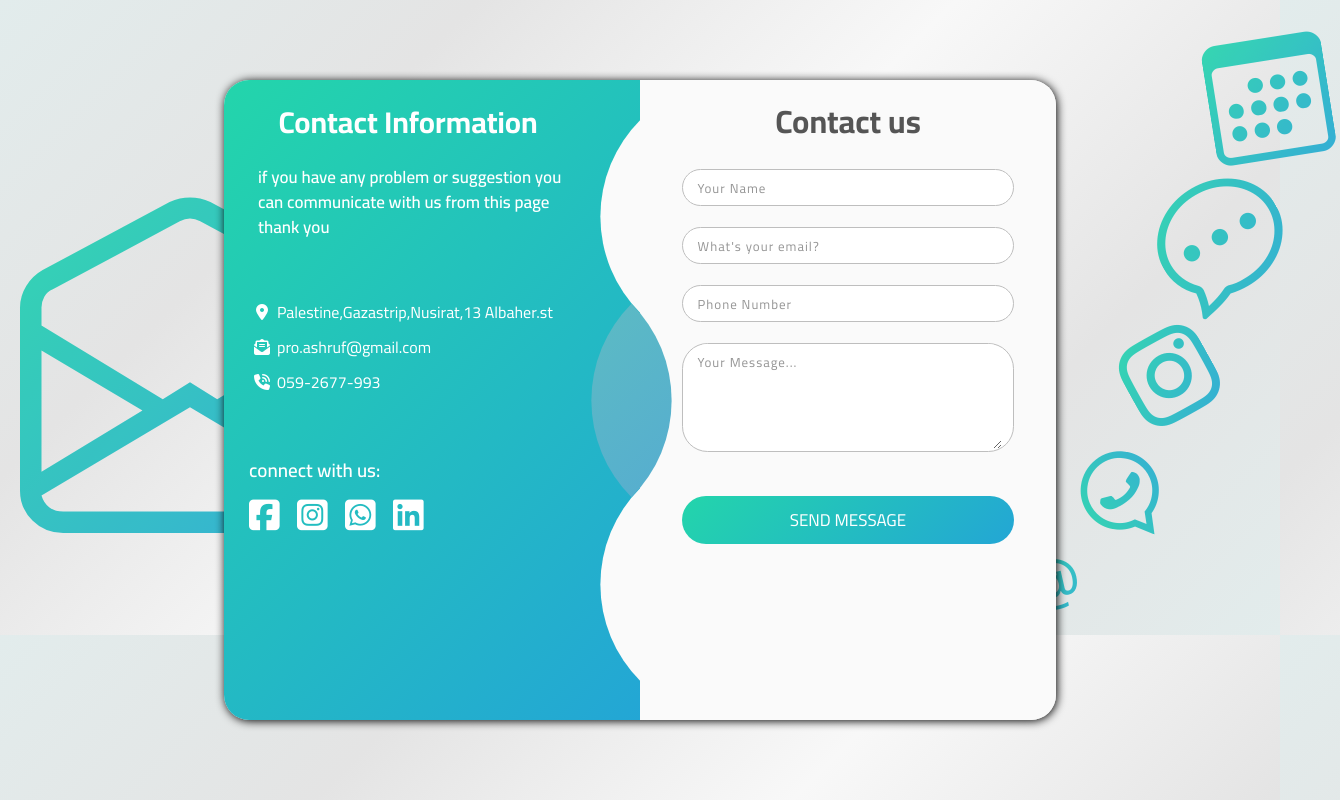
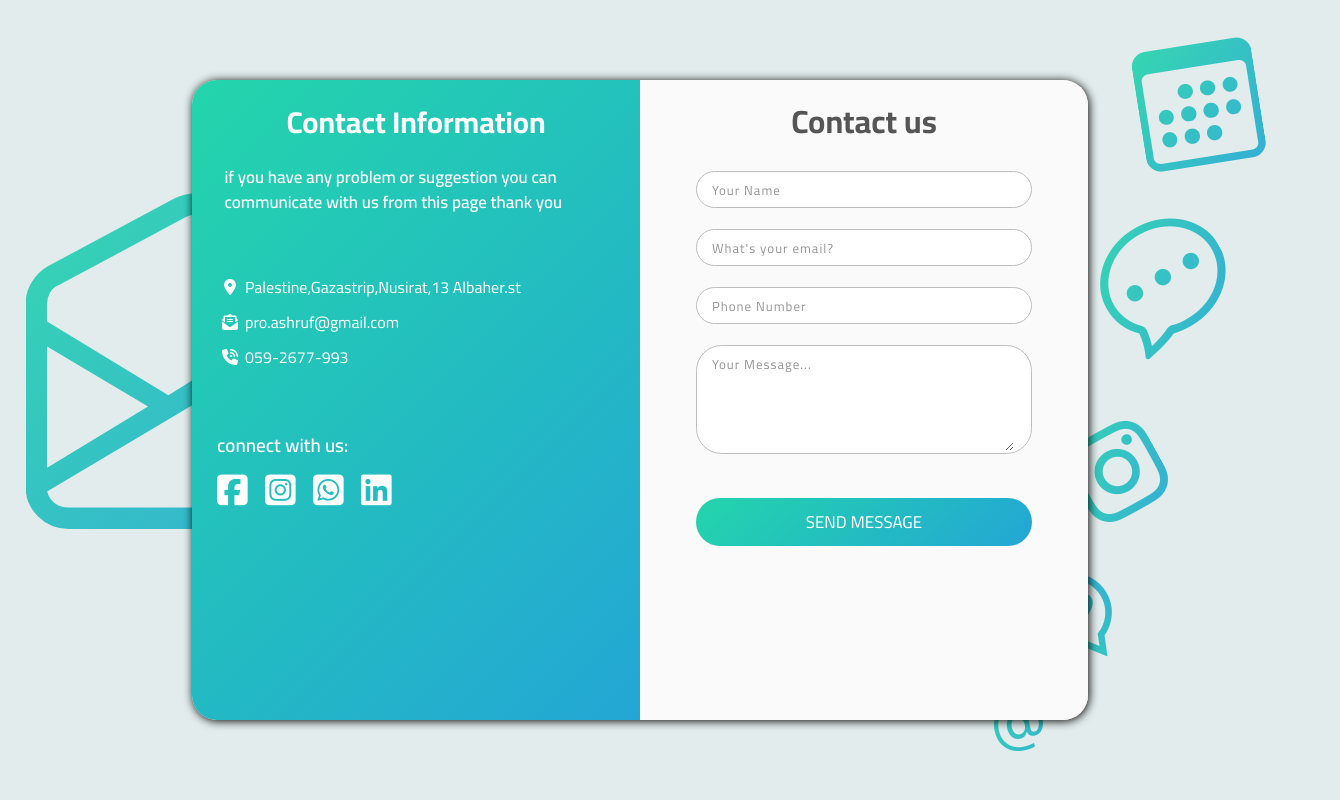
Before and after one commit to ashruf-mohamed/Contact-Form, a plain HTML site: page index.html in a window 1280 px wide. Shown: the whole page, 1340 px wide, since content can reach past the window. Drawn offline with nearby package versions, Linux system fonts and the light colour scheme.

Commit message:
Update style.css

```diff
--- a/css/style.css
+++ b/css/style.css
@@ -12,8 +12,8 @@
 
 body{
     width: 100%;
-    height: 635px;
-    background-image: linear-gradient(315deg, #e2ecec, #e4e4e4, #f8f8f8, #e4e4e4, #e2ecec);
+    height: 100%;
+    background-color: #e2ecec;
 }
 .bi{
 
@@ -21,7 +21,6 @@ body{
     background: linear-gradient(135deg, #23d5ab , #23a6d5);
     background-clip: text;
     -webkit-background-clip: text;
-    display: inline-block;
     opacity: 0.9;
     position: absolute;
     font-family:initial;
@@ -29,85 +28,106 @@ body{
 }
 .bi-at{
     font-size: 71px;
-    top: 547px;
-    left: 1020px;
+    top: 86%;
+    left: 77%;
     transform: rotate( 347deg);
 }
 .bi-envelope-open{
 
     font-size: 340px;
-    top: 180px;
-    left: 20px;
+    top: 22%;
+    left: 2%;
 }
 .bi-whatsapp{
     font-size: 79px;
-    top: 446px;
-    left: 1084px;
+    top: 71%;
+    left: 81%;
     transform: rotate(277deg);
 }
 .bi-instagram{
     font-size: 88px;
-    top: 328px;
-    left: 1127px;
+    top: 53%;
+    left: 84%;
     transform: rotate(331deg);
 }
 .bi-chat-dots{
     font-size: 129px;
-    top: 168px;
-    left: 1158px;
+    top: 26%;
+    left: 86%;
     transform: rotate(330deg);
 }
 .bi-calendar3{
     font-size: 121px;
-    top: 34px;
-    left: 1209px;
+    top: 5%;
+    left: 89%;
     transform: rotate(-9deg);
 }
                                 /*---- container Design----*/
 container{
-    width: 65%;
+    width: 70%;
     height: 80%;
+    background-color: rgb(245, 245, 245);
     top: 10%;
-    left:17.5%;
-    z-index: 999;
-    background-color:rgb(245, 245, 245);
+    bottom: 10%;
+    right: 15%;
+    left: 15%;
     position: absolute;
-    box-shadow:1px 1px 10px black;
+
+    box-shadow: 1px 1px 10px black;
     border-radius: 25px;
     display: flex;
     overflow: hidden;
 }
-.circle{
-    width: 137px;
-    height: 137px;
+@media (max-width: 1200px) {
+    container{
+        width: 80%;
+        right: 10%;
+        left: 10%;
+    }
+
+    container .info .address {
+        margin: 35px 23px;
+    }
+
+}
+@media (max-width: 780px) {
+    container {
+        display: inline-block;
+        height: auto;
+        bottom: auto;
+    }
+    container .input {
+        width: 100%;
+        height: 534px;
+    }
+    container .info {
+        width: 100%;
+    }
+    .success {
+        width: 80%;
+    }
+    .info .square {
+        top: 105%;
+        left: 74%;
+    }
+}
+.square{
+    width: 31%;
+    height: 27%;
     position: absolute;
-    margin: auto;
+    top: -4%;
+    left: 99%;
     transform: rotate(45deg);
-    border-top-right-radius: 100%;
-    border-bottom-left-radius: 100%;
+    background-color: #fafafa;
 }
-.circle1{
-    background-color:rgb(250, 250, 250);
-    top: 0; left: 0; bottom: 368px; right: 0;
-}
-.circle2{
 
-    background: linear-gradient(90deg, #5bb9c5, #59b4ca, #57afce);
-    top: 0; left: 0; bottom: 0; right: 18px;
-    z-index: 999;
-}
-.circle3{
-    background-color: rgb(250, 250, 250);
-    top: 368px; left: 0; bottom: 0; right: 0;
-}
 
                                 /*---- Information Side----*/
 
 .info{
     background: linear-gradient(135deg, #23d5ab , #23a6d5);
     position: relative;
-    width: 443.95px;
-    height: 100%;
+    width: 50%;
     font-size: 15px;
     font-weight: 600;
     line-height: 25px;
@@ -115,15 +135,15 @@ container{
 
 
 .headinfo{
-    width: 25vw;
-    margin-left: 24px;
+    width: 90%;
+    margin: auto;
 ;
 }
 .headinfo h1{
-    margin: 30px 0;
+    padding: 30px 0;
     text-align: center;
     color: #fff;
-    cursor:default;
+    cursor: default;
 }
 .headinfo p{
     font-size: 17px;
@@ -135,7 +155,7 @@ container{
     cursor:default;
 }
 .address{
-    width: 25vw;
+    width: 80%;
     margin: 59px 23px;
 }
 .address a{
@@ -160,7 +180,7 @@ container{
 }
 .connect{
     font-size: 17px;
-    width: 25vw;
+    width: 80%;
     margin-left:10px;
 }
 .connect p{
@@ -190,8 +210,7 @@ container{
 .input{
     background-color:rgb(250, 250, 250);
     position: relative;
-    width: 443.95px;
-    height: 100%;
+    width: 50%;
     text-align: center;
     z-index: 99;
     line-height:16px;
@@ -201,21 +220,21 @@ opacity: 1;
 }
 
 .input h1 {
-    margin-top: 33px;
-    margin-bottom: 40px;
+    padding-top: 33px;
+    padding-bottom: 21px;
     color: rgb(85, 85, 85);
 }
 .inputbox{
     margin: 21px auto;
-    width: 26vw;
+    width: 75%;
     position: relative;
     background-color: rgb(255, 255, 255);
     border-radius:2vw;
     border: 1px solid rgb(190, 190, 190);
 }
 .inputbox input,textarea {
-    width: 24vw;
-    border-radius:2vw;
+    width: 90%;
+
     border: 1px solid rgb(190, 190, 190);
     line-height: 35px;
     font-size: 15px;
@@ -225,7 +244,7 @@ opacity: 1;
 .input p{
     position: absolute;
     left: 56px;
-    width: 24vw;
+    width: 80%;
     margin: -18px auto;
     font-size: 12px;
     color:red;
@@ -260,7 +279,7 @@ opacity: 1;
     color:#fff;
     background: linear-gradient(135deg, #23d5ab , #23a6d5);
     padding:8px 0;
-    width:26vw;
+    width:75%;
     cursor:pointer;
     border-radius:50px;
     margin-top: 23px;
@@ -286,7 +305,7 @@ opacity: 1;
     margin: auto;
     color: rgb(136, 136, 136);
     top: 29%;
-    width: 26vw;
+    width: 80%;
     line-height: 34px;
     cursor:default;
     transition: opacity 2s linear;
```
